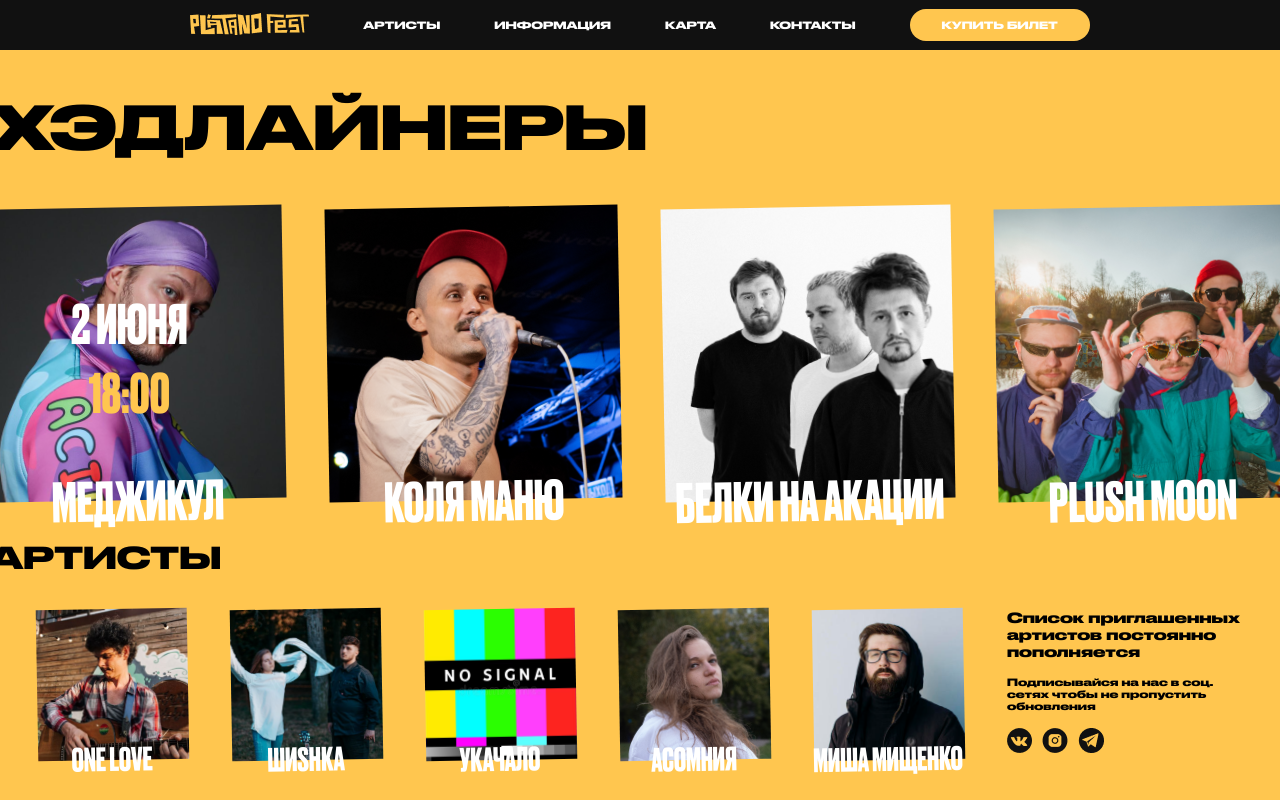
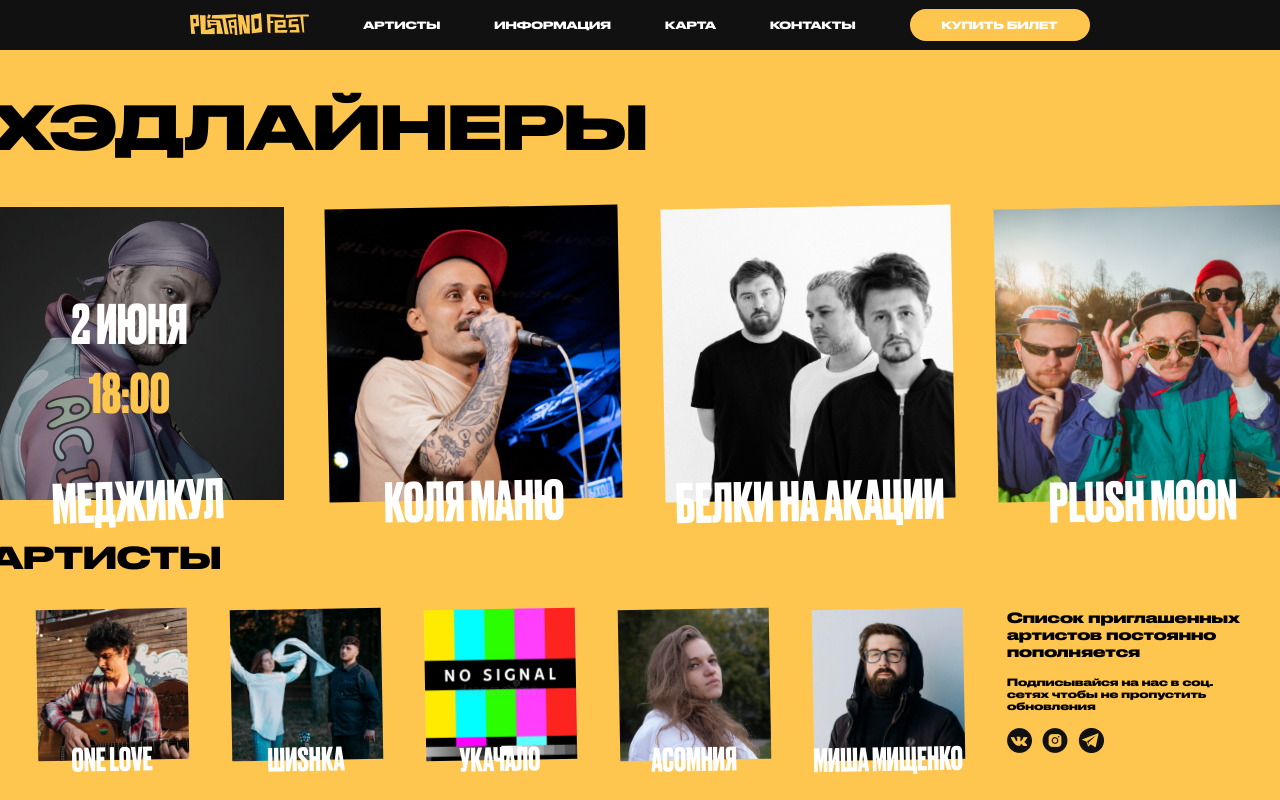
Before and after one commit to veselovae/Platano-Fest, a Vue app: page /#/headliners in a window 1280 px wide. In both pictures the pointer is over the element "МЕДЖИКУЛ". Built offline with nearby package versions, Linux system fonts and the light colour scheme.

Commit message:
fix hover on the HeadlinersPage

```diff
--- a/src/components/HeadlinersPage.vue
+++ b/src/components/HeadlinersPage.vue
@@ -146,8 +146,13 @@ export default {
         z-index: 9000;
     }
 
-    .art:hover ~ h3,  .art:hover ~ h4{
+    .headliner-name:hover h3, .artist-name:hover h4 {
         rotate: -2deg;
+    }
+
+    .headliner-name:hover .art, .artist-name:hover .art {
+        rotate: 0deg;
+        filter: grayscale(72%) brightness(80%);
     }
 
     .time {
@@ -161,11 +166,6 @@ export default {
 
     .art {
         rotate: -1deg;
-    }
-
-    .art:hover {
-        rotate: 0deg;
-        filter: grayscale(72%) brightness(80%);
     }
 
     .artists-info {
```
